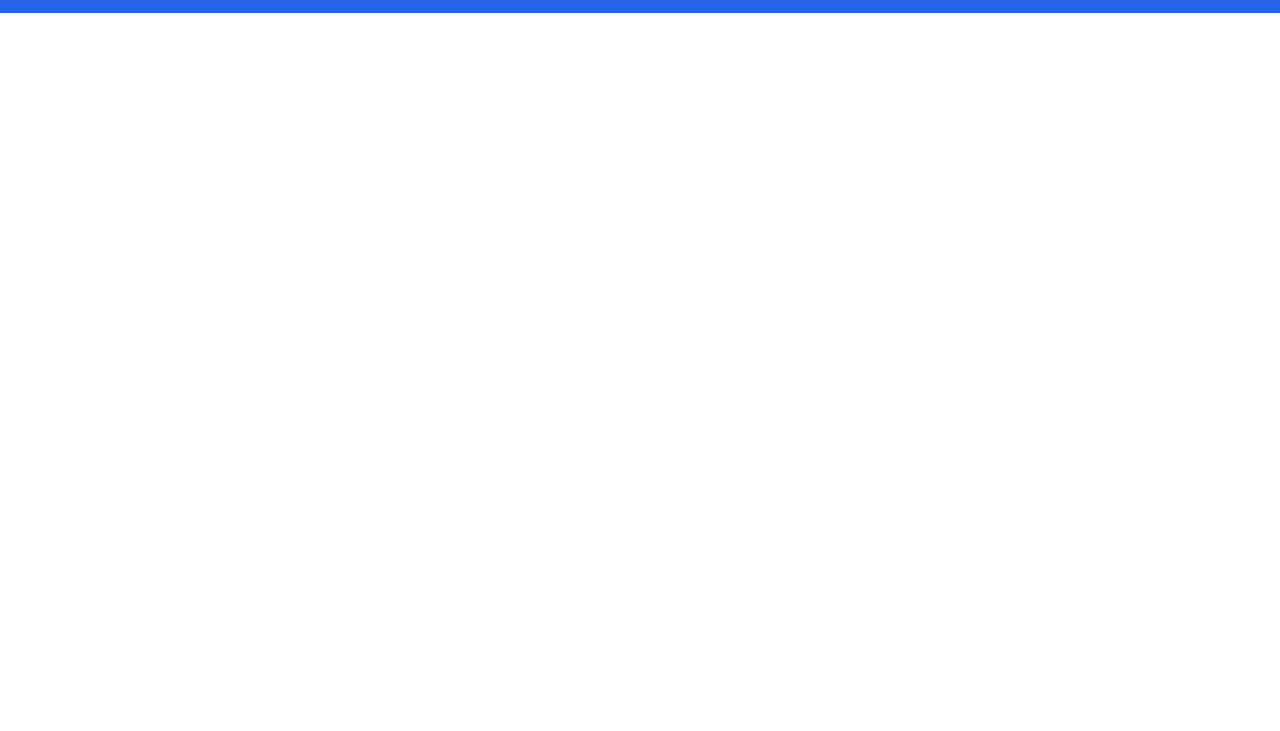
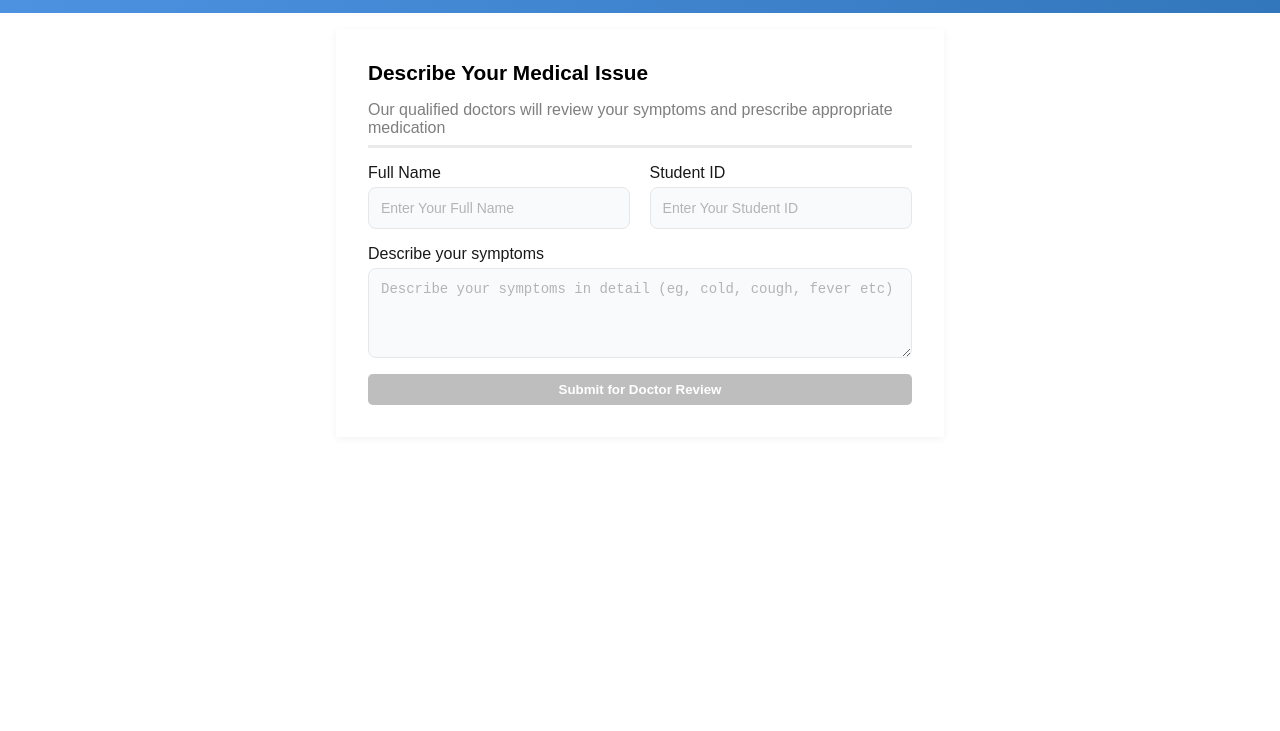
Before and after one commit to KOADerz/KOADerz, a plain HTML site: page index.html in a window 1280 px wide. Shown: the part 69-800 px from the top of the page. Drawn offline with Linux system fonts and the light colour scheme.

Commit message:
student portal form

```diff
--- a/index.html
+++ b/index.html
@@ -4,6 +4,7 @@
   <meta charset="UTF-8">
   <meta name="viewport" content="width=device-width, initial-scale=1.0">
   <link rel="stylesheet" href="style/index.css">
+    <link rel="icon" type="image/x-icon" href="logo.png">
   <title>VIT medical</title>
   <link rel="stylesheet" href="style.css">
 </head>
@@ -18,5 +19,32 @@
       <a href="doctor.html" class="doctor">Doctor Portal</a>
     </div>
   </header>
+  <main class="box">
+    <div class="top">
+          <h2>Describe Your Medical Issue</h2>
+    <p class="para">Our qualified doctors will review your symptoms and prescribe appropriate medication</p>
+    </div>
+    <form>
+      <div class="top1">
+        <div class="name-div">
+          <label for="name-input" class="name-label">Full Name</label>
+          <input type="text" id="name-input" class="name-input" placeholder="Enter Your Full Name">
+        </div>
+        <div class="ID-div">
+          <label for="ID-input" class="ID-label">Student ID</label>
+          <input type="text" class="ID-input" id="ID-input" placeholder="Enter Your Student ID">
+        </div>
+      </div>
+      <div class="buttom1">
+        <div class="symptoms-div">
+                <label for="symptoms-input" class="symptoms-label">Describe your symptoms</label>
+        <textarea id="symptoms-input" class="symptoms-input" rows="4" placeholder="Describe your symptoms in detail (eg, cold, cough, fever etc)"></textarea>
+        </div>
+
+        <button class="submit js-submit">Submit for Doctor Review</button>
+      </div>
+    </form>
+    <script src="script.js"></script>
+  </main>
 </body>
 </html>
--- /dev/null
+++ b/script.js
@@ -0,0 +1,5 @@
+
+
+document.querySelector('.js-submit').addEventListener('click', () => {
+  form
+})
--- a/style/index.css
+++ b/style/index.css
@@ -12,7 +12,7 @@ body {
   display: flex;
   top: 0;
   padding: 1rem 2rem;
-  background-color: #2563eb;
+ background: linear-gradient(90deg, #4d92e1, #3276bb);
   justify-content: space-between;
   align-items: center;
   color: white;
@@ -50,3 +50,130 @@ body {
     gap: 0.75rem;
   }
 }
+
+.box {
+  display: flex;
+  flex-direction: column;
+  padding: 2rem;
+  background-color: rgb(255, 255, 255);
+  width: 60%;
+  margin: 0 auto;
+  max-width: 38rem;
+  margin-top: 1rem;
+  box-shadow: 0 0.125rem 0.5rem rgba(0,0,0,0.05);
+
+}
+
+.name-div,
+.ID-div,
+.symptoms-div {
+  display: flex;
+  flex-direction: column;
+  flex: 1;
+  gap: 0.3rem;
+}
+
+.top1 {
+  display: flex;
+  justify-content: space-between;
+  margin-top: 1rem;
+  margin-bottom: 1rem;
+  gap: 1.2rem;
+}
+
+.bottom1 {
+  display: flex;
+  flex-direction: column;
+}
+
+h1 {
+  font-size: 1.8rem;
+}
+h2 {
+  font-size: 1.3rem;
+}
+
+.top {
+  width: 100%;
+  border-bottom-color: rgb(235, 234, 234);
+  border-bottom-style: solid;
+
+}
+
+@media (max-width: 660px) {
+  .box {
+    width: 100%;
+  }
+  .top1 {
+    flex-direction: column;
+  }
+}
+
+.submit {
+  width: 100%;
+  padding: 0.5rem;
+  margin-top: 1rem;
+  background-color: rgb(191, 190, 190);
+  color: white;
+  font-weight: bold;
+  border: none;
+  border-radius: 0.3rem;
+  transition: all 0.2s ease;
+}
+
+.submit:hover {
+  opacity: 0.85;
+}
+
+.submit:active {
+  opacity: 0.7;
+}
+
+.name-input,
+.ID-input {
+  padding: 0.75rem;
+  border: 0.0625rem solid #e5e7eb;
+  border-radius: 0.5rem;
+  font-size: 0.875rem;
+  background-color: #f9fafb;
+}
+
+.symptoms-input {
+  padding: 0.75rem;
+  border: 0.0625rem solid #e5e7eb;
+  border-radius: 0.5rem;
+  font-size: 0.875rem;
+  background-color: #f9fafb;
+}
+
+.name-input::placeholder,
+.ID-input::placeholder,
+.symptoms-input::placeholder {
+  color: #b3b4b6;
+}
+
+.name-label,
+.ID-label,
+.symptoms-label {
+  font-family: sans-serif, Arial;
+  opacity: 0.9;
+
+}
+
+.para {
+  opacity: 0.8;
+  color: rgb(95, 95, 95);
+  margin-top: 1rem;
+  padding-bottom: 0.5rem;
+}
+
+.grid {
+  display: grid;
+  grid-template-columns: 1fr;
+  row-gap: 1rem;
+}
+
+.grid-block {
+  /* margin-top: 1rem; */
+  background-color: rgb(217, 216, 216);
+}
```
Also changed, not shown: doctor.html (+24 -0 lines), logo.png (added).
